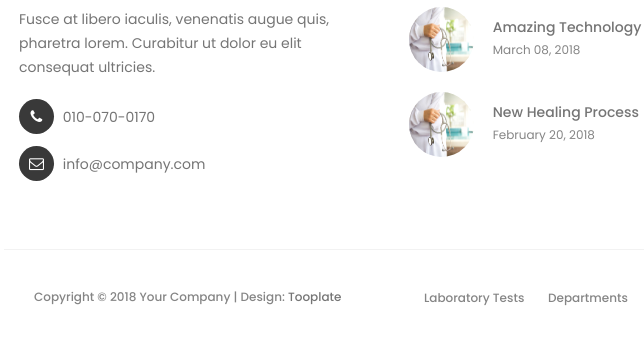
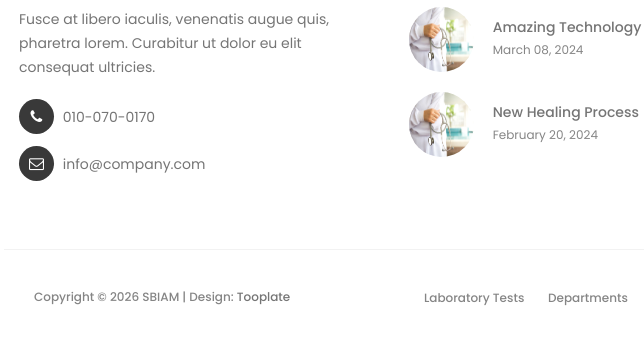
Before and after one commit to Calistopara-obapluto-Bandit/health-hospital-site, a website: page news-detail.html in a window 1280 px wide. Shown: the part 1613-1956 px from the top of the page, 51-695 px from the left. Drawn offline with nearby package versions, Linux system fonts and the light colour scheme.

Commit message:
Update news-detail dates to 2024 and copyright to 2026 SBIAM

```diff
--- a/news-detail.html
+++ b/news-detail.html
@@ -210,7 +210,7 @@ http://www.tooplate.com/view/2098-health
                                    </div>
                                    <div class="stories-info">
                                         <a href="#"><h5>Amazing Technology</h5></a>
-                                        <span>March 08, 2018</span>
+                                        <span>March 08, 2024</span>
                                    </div>
                               </div>
 
@@ -220,7 +220,7 @@ http://www.tooplate.com/view/2098-health
                                    </div>
                                    <div class="stories-info">
                                         <a href="#"><h5>New Healing Process</h5></a>
-                                        <span>February 20, 2018</span>
+                                        <span>February 20, 2024</span>
                                    </div>
                               </div>
                          </div>
@@ -246,8 +246,7 @@ http://www.tooplate.com/view/2098-health
                     <div class="col-md-12 col-sm-12 border-top">
                          <div class="col-md-4 col-sm-6">
                               <div class="copyright-text">
-                                   <p>Copyright &copy; 2018 Your Company
-
+                                   <p>Copyright &copy; 2026 SBIAM
                                    | Design: <a rel="nofollow" href="https://www.facebook.com/tooplate" target="_parent">Tooplate</a></p>
                               </div>
                          </div>
```
